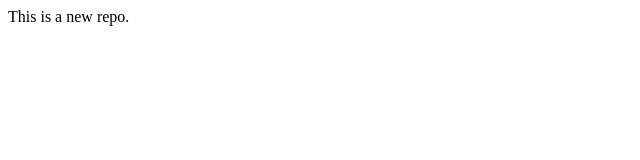
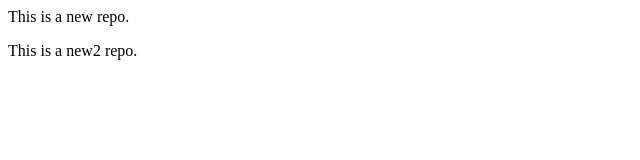
Before and after one commit to LUCIFER7ME/localrepo, a plain HTML site: page index.html in a window 1280 px wide. Shown: the whole page, without its empty margins (0-640 px from the left). Drawn offline with Linux system fonts and the light colour scheme.

Commit message:
Add new feature

```diff
--- a/index.html
+++ b/index.html
@@ -1 +1,2 @@
 <p>This is a new repo.</p>
+<p>This is a new2 repo.</p>
```
